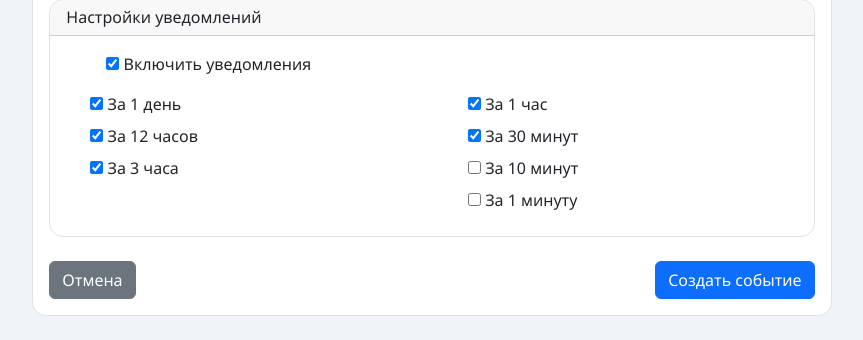
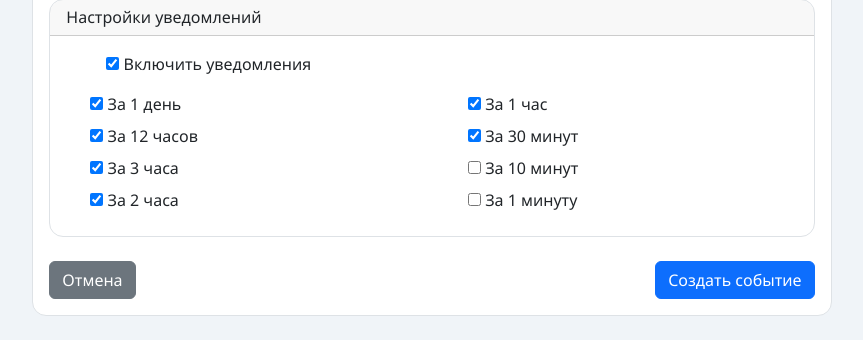
Before and after one commit to Amantur1develooper/asylbk, a Django app: page /calendar/events/create/ in a window 1280 px wide. Shown: the part 889-1229 px from the top of the page, without its empty margins (338-1201 px from the left). Run offline with Django 5.2, Linux system fonts and the light colour scheme; the visitor is signed in with stand-in values (Sample User, id 1); data comes from the database, SQL or seed files in the repository; data that the repository does not hold is empty.

Commit message:
new filtr side bar3

```diff
--- a/kunguroff/calendar1/admin.py
+++ b/kunguroff/calendar1/admin.py
@@ -34,6 +34,7 @@ class CalendarEventAdmin(admin.ModelAdmin):
                 'notify_1_day',
                 'notify_12_hours',
                 'notify_3_hours',
+                'notify_2_hours',
                 'notify_1_hour',
                 'notify_30_minutes',
                 'notify_10_minutes',
--- a/kunguroff/calendar1/forms.py
+++ b/kunguroff/calendar1/forms.py
@@ -21,7 +21,7 @@ class CalendarEventForm(forms.ModelForm):
             'event_type', 'title', 'description', 'start_time', 'end_time',
             'location', 'priority', 'case', 'trustor', 'participants',
             'enable_notifications', 'notify_1_day', 'notify_12_hours',
-            'notify_3_hours', 'notify_1_hour', 'notify_30_minutes',
+            'notify_3_hours', 'notify_2_hours', 'notify_1_hour', 'notify_30_minutes',
             'notify_10_minutes', 'notify_1_minute'
         ]
         widgets = {
@@ -111,6 +111,17 @@ class QuickReminderForm(forms.ModelForm):
         instance.event_type = 'reminder'
         instance.enable_notifications = True
 
+        # Быстрое напоминание всегда шлёт ровно 4 уведомления: за 2ч/1ч/30мин/10мин —
+        # остальные пороги модели (1 день, 12ч, 3ч, 1 мин) для этой формы отключены.
+        instance.notify_1_day = False
+        instance.notify_12_hours = False
+        instance.notify_3_hours = False
+        instance.notify_2_hours = True
+        instance.notify_1_hour = True
+        instance.notify_30_minutes = True
+        instance.notify_10_minutes = True
+        instance.notify_1_minute = False
+
         if commit:
             instance.save()
             self.save_m2m()
--- a/kunguroff/calendar1/management/commands/send_telegram_notifications.py
+++ b/kunguroff/calendar1/management/commands/send_telegram_notifications.py
@@ -28,6 +28,7 @@ class Command(BaseCommand):
             ('1_day',       'notify_1_day',       timedelta(days=1)),
             ('12_hours',    'notify_12_hours',     timedelta(hours=12)),
             ('3_hours',     'notify_3_hours',      timedelta(hours=3)),
+            ('2_hours',     'notify_2_hours',       timedelta(hours=2)),
             ('1_hour',      'notify_1_hour',       timedelta(hours=1)),
             ('30_minutes',  'notify_30_minutes',   timedelta(minutes=30)),
             ('10_minutes',  'notify_10_minutes',   timedelta(minutes=10)),
--- a/kunguroff/calendar1/models.py
+++ b/kunguroff/calendar1/models.py
@@ -41,6 +41,7 @@ class CalendarEvent(models.Model):
     notify_1_day = models.BooleanField(default=True, verbose_name="За 1 день")
     notify_12_hours = models.BooleanField(default=True, verbose_name="За 12 часов")
     notify_3_hours = models.BooleanField(default=True, verbose_name="За 3 часа")
+    notify_2_hours = models.BooleanField(default=True, verbose_name="За 2 часа")
     notify_1_hour = models.BooleanField(default=True, verbose_name="За 1 час")
     notify_30_minutes = models.BooleanField(default=True, verbose_name="За 30 минут")
     notify_10_minutes = models.BooleanField(default=False, verbose_name="За 10 минут")
@@ -117,6 +118,8 @@ class CalendarEvent(models.Model):
             notification_times.append(self.start_time - timedelta(hours=12))
         if self.notify_3_hours:
             notification_times.append(self.start_time - timedelta(hours=3))
+        if self.notify_2_hours:
+            notification_times.append(self.start_time - timedelta(hours=2))
         if self.notify_1_hour:
             notification_times.append(self.start_time - timedelta(hours=1))
         if self.notify_30_minutes:
--- a/kunguroff/calendar1/views.py
+++ b/kunguroff/calendar1/views.py
@@ -222,7 +222,7 @@ class EventUpdateView(OwnerOrManagerMixin, UpdateView):
         'event_type', 'title', 'description', 'start_time', 'end_time',
         'location', 'priority', 'case', 'trustor', 'participants',
         'enable_notifications', 'notify_1_day', 'notify_12_hours',
-        'notify_3_hours', 'notify_1_hour', 'notify_30_minutes',
+        'notify_3_hours', 'notify_2_hours', 'notify_1_hour', 'notify_30_minutes',
         'notify_10_minutes', 'notify_1_minute'
     ]
 
--- a/kunguroff/telegram/services.py
+++ b/kunguroff/telegram/services.py
@@ -64,6 +64,7 @@ class TelegramService:
             '1_day': telegram_account.notify_1_day,
             '12_hours': telegram_account.notify_12_hours,
             '3_hours': telegram_account.notify_3_hours,
+            '2_hours': telegram_account.notify_2_hours,
             '1_hour': telegram_account.notify_1_hour,
             '30_minutes': telegram_account.notify_30_minutes,
             '10_minutes': telegram_account.notify_10_minutes,
@@ -99,6 +100,7 @@ class TelegramService:
             '1_day': 'через 1 день',
             '12_hours': 'через 12 часов',
             '3_hours': 'через 3 часа',
+            '2_hours': 'через 2 часа',
             '1_hour': 'через 1 час',
             '30_minutes': 'через 30 минут',
             '10_minutes': 'через 10 минут',
--- a/kunguroff/templates/calendar/event_detail.html
+++ b/kunguroff/templates/calendar/event_detail.html
@@ -98,6 +98,7 @@
                 {% if event.notify_1_day %}<li><i class="bi bi-check text-success"></i> {% trans "За 1 день" %}</li>{% endif %}
                 {% if event.notify_12_hours %}<li><i class="bi bi-check text-success"></i> {% trans "За 12 часов" %}</li>{% endif %}
                 {% if event.notify_3_hours %}<li><i class="bi bi-check text-success"></i> {% trans "За 3 часа" %}</li>{% endif %}
+                {% if event.notify_2_hours %}<li><i class="bi bi-check text-success"></i> {% trans "За 2 часа" %}</li>{% endif %}
                 {% if event.notify_1_hour %}<li><i class="bi bi-check text-success"></i> {% trans "За 1 час" %}</li>{% endif %}
                 {% if event.notify_30_minutes %}<li><i class="bi bi-check text-success"></i> {% trans "За 30 минут" %}</li>{% endif %}
                 {% if event.notify_10_minutes %}<li><i class="bi bi-check text-success"></i> {% trans "За 10 минут" %}</li>{% endif %}
--- a/kunguroff/templates/calendar/event_form.html
+++ b/kunguroff/templates/calendar/event_form.html
@@ -200,6 +200,12 @@
                       {% trans "За 3 часа" %}
                     </label>
                   </div>
+                  <div class="form-check mb-2">
+                    {{ form.notify_2_hours }}
+                    <label class="form-check-label" for="{{ form.notify_2_hours.id_for_label }}">
+                      {% trans "За 2 часа" %}
+                    </label>
+                  </div>
                 </div>
 
                 <div class="col-md-6">
--- a/kunguroff/users/models.py
+++ b/kunguroff/users/models.py
@@ -153,6 +153,7 @@ class TelegramAccount(models.Model):
     notify_1_day = models.BooleanField(default=True, verbose_name="За 1 день")
     notify_12_hours = models.BooleanField(default=True, verbose_name="За 12 часов")
     notify_3_hours = models.BooleanField(default=True, verbose_name="За 3 часа")
+    notify_2_hours = models.BooleanField(default=True, verbose_name="За 2 часа")
     notify_1_hour = models.BooleanField(default=True, verbose_name="За 1 час")
     notify_30_minutes = models.BooleanField(default=True, verbose_name="За 30 минут")
     notify_10_minutes = models.BooleanField(default=True, verbose_name="За 10 минут")
```
Also changed, not shown: kunguroff/calendar1/migrations/0006_calendarevent_notify_2_hours.py (added), kunguroff/users/migrations/0005_telegramaccount_notify_2_hours.py (added).
